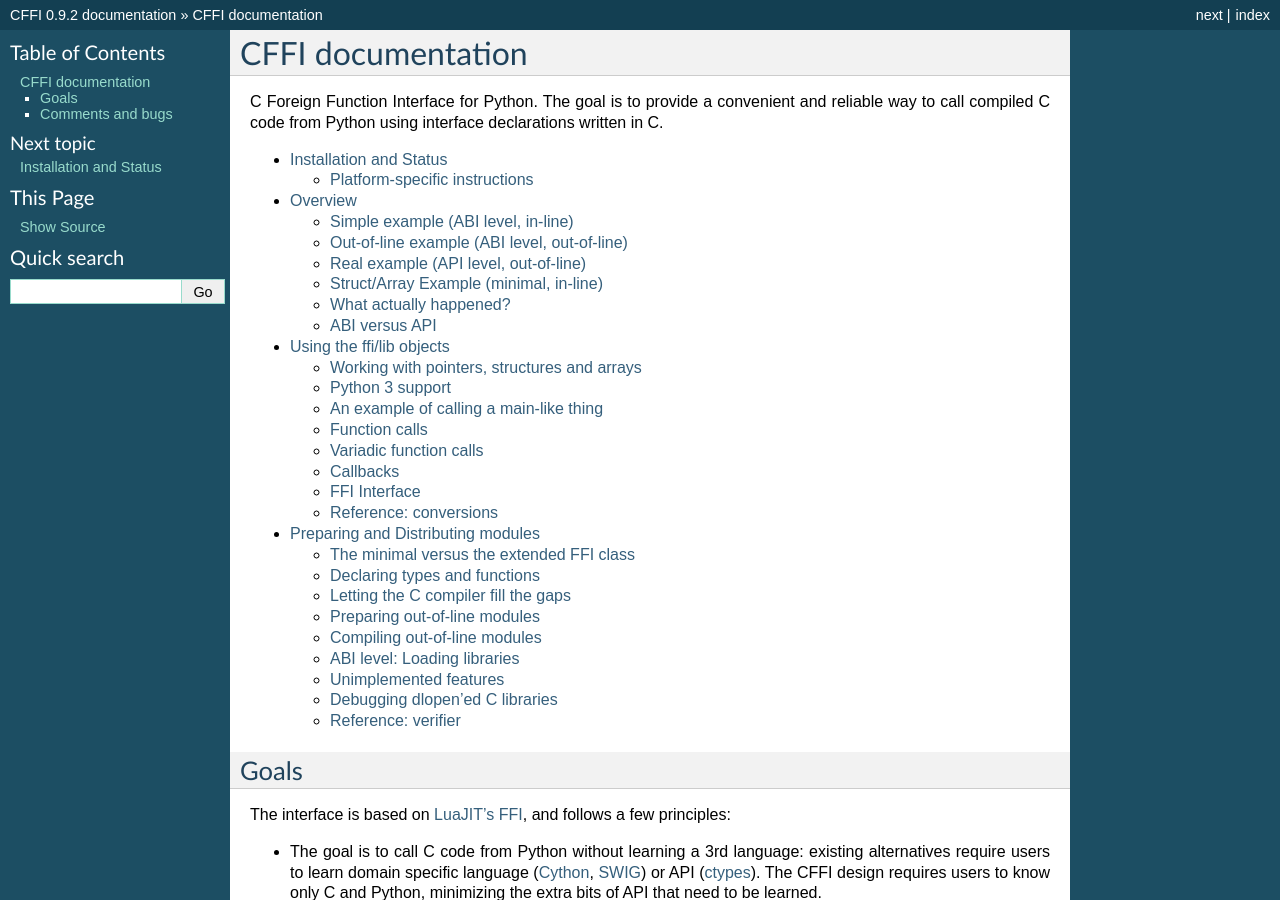
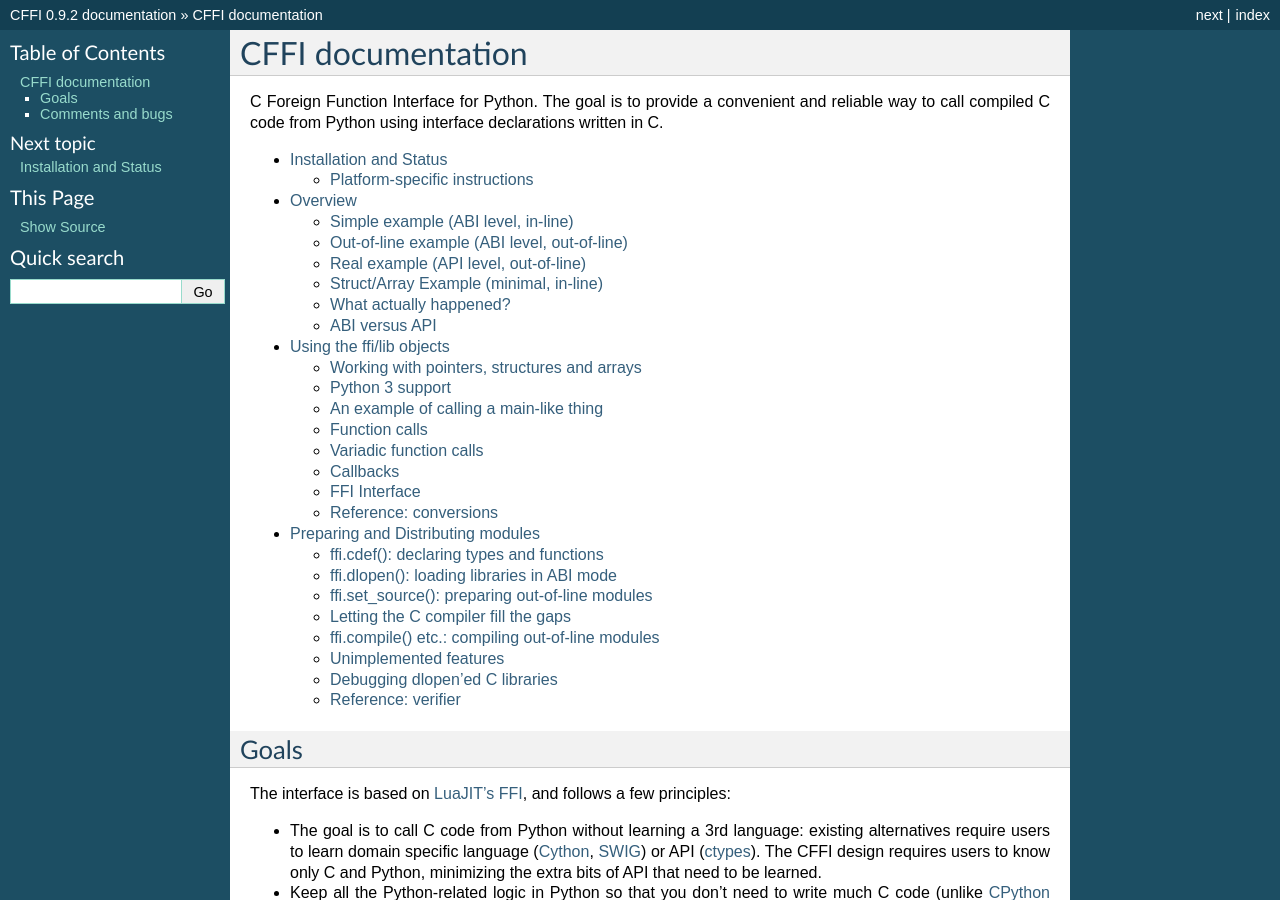
Before and after one commit to python-cffi/cffi, a Sphinx documentation site: the page built from doc/source/index.rst, in a window 1280 px wide and 900 px high. Built offline with Sphinx 7.4.7, drawn with Linux system fonts in a browser that asks for light colours; some of the changed lines change nothing that is shown.

Commit message:
in-progress

```diff
--- a/doc/source/cdef.rst
+++ b/doc/source/cdef.rst
@@ -2,37 +2,107 @@
 Preparing and Distributing modules
 ======================================
 
+There are three or four different ways to use CFFI in a project.
+In order of complexity:
 
-The minimal versus the extended FFI class
------------------------------------------
-
-CFFI contains actually two different ``FFI`` classes.  The page `Using
-the ffi/lib objects`_ describes the minimal functionality.  One of
-these two classes contains an extended API, described below.
-
-.. _`Using the ffi/lib objects`: using.html
-
-The minimal class is what you get with the out-of-line approach when
-you say ``from _example import ffi``.  The extended class is what you
-get when you say instead::
+* The **"in-line", "ABI mode"**::
 
     import cffi
 
     ffi = cffi.FFI()
+    ffi.cdef("C-like declarations")
+    lib = ffi.dlopen("libpath")
 
-Only the latter kind contains the methods described below, which are
-needed to make FFI objects from scratch or to compile them into
-out-of-line modules.
+    # use ffi and lib here
 
-The reason for this split of functionality is that out-of-line FFI
-objects can be used without loading at all the ``cffi`` package.  In
-fact, a regular program using CFFI out-of-line does not need anything
-from the ``cffi`` pure Python package at all (but still needs
-``_cffi_backend``, a C extension module).
+* The **"out-of-line",** but still **"ABI mode",** useful to organize
+  the code and reduce the import time::
+
+    # in a separate file "package/foo_build.py"
+    import cffi
+
+    ffi = cffi.FFI()
+    ffi.set_source("package._foo", None)
+    ffi.cdef("C-like declarations")
+
+    if __name__ == "__main__":
+        ffi.compile()
+
+  Running ``python foo_build.py`` produces a file ``_foo.py``, which
+  can then be imported in the main program::
+
+    from package._foo import ffi
+    lib = ffi.dlopen("libpath")
+
+    # use ffi and lib here
+
+* The **"out-of-line", "API mode"** gives you the most flexibility to
+  access a C library at the level of C, instead of at the binary
+  level::
+
+    # in a separate file "package/foo_build.py"
+    import cffi
+
+    ffi = cffi.FFI()
+    ffi.set_source("package._foo", "real C code")   # <=
+    ffi.cdef("C-like declarations with '...'")
+
+    if __name__ == "__main__":
+        ffi.compile()
+
+  Running ``python foo_build.py`` produces a file ``_foo.c`` and
+  invokes the C compiler to turn it into a file ``_foo.so`` (or
+  ``_foo.pyd`` or ``_foo.dylib``).  It is a C extension module which
+  can be imported in the main program::
+
+    from package._foo import ffi, lib
+    # no ffi.dlopen()
+
+    # use ffi and lib here
+
+* Finally, you can (but don't have to) use CFFI's **Distutils** or
+  **Setuptools integration** when writing a ``setup.py``.  For
+  Distutils (only in out-of-line API mode)::
+
+    # setup.py (requires CFFI to be installed first)
+    from distutils.core import setup
+
+    import foo_build   # possibly with sys.path tricks to find it
+
+    setup(
+        ...,
+        ext_modules=[foo_build.ffi.distutils_extension()],
+    )
+
+  For Setuptools (out-of-line, but works in ABI or API mode;
+  recommended)::
+
+    # setup.py (with automatic dependency tracking)
+    from setuptools import setup
+
+    setup(
+        ...,
+        setup_requires=["cffi>=1.0.dev0"],
+        cffi_modules=["path/to/foo_build.py:ffi"],
+        install_requires=["cffi>=1.0.dev0"],
+    )
+
+Note that CFFI actually contains two different ``FFI`` classes.  The
+page `Using the ffi/lib objects`_ describes the common functionality.
+This minimum is what you get in the ``from package._foo import ffi``
+lines above.  The extended ``FFI`` class is the one you get from
+``import cffi; ffi = cffi.FFI()``.  It has the same functionality (for
+in-line use), but also the extra methods described below (to prepare
+the FFI).
+
+The reason for this split of functionality is that a regular program
+using CFFI out-of-line does not need to import the ``cffi`` pure
+Python package at all.  (Internally it still needs ``_cffi_backend``,
+a C extension module that comes with CFFI.)
 
 
-Declaring types and functions
------------------------------
+ffi.cdef(): declaring types and functions
+-----------------------------------------
 
 **ffi.cdef(source)**: parses the given C source.
 It registers all the functions, types, constants and global variables in
@@ -40,7 +110,7 @@
 other functions.  Before you can access the functions and global
 variables, you need to give ``ffi`` another piece of information: where
 they actually come from (which you do with either ``ffi.dlopen()`` or
-``ffi.set_source()/ffi.compile()``).
+``ffi.set_source()``).
 
 .. _`all types listed above`:
 
@@ -80,7 +150,7 @@
 
 The declarations can also contain "``...``" at various places; these are
 placeholders that will be completed by the compiler.  More information
-about it in the next section.
+about it below in `Letting the C compiler fill the gaps`_.
 
 Note that all standard type names listed above are handled as
 *defaults* only (apart from the ones that are keywords in the C
@@ -89,6 +159,10 @@
 ignored.  (This is a bit hard to implement cleanly, so in some corner
 cases it might fail, notably with the error ``Multiple type specifiers
 with a type tag``.  Please report it as a bug if it does.)
+
+Multiple calls to ``ffi.cdef()`` are possible.  Beware that it can be
+slow to call ``ffi.cdef()`` a lot of times, a consideration that is
+important mainly in in-line mode.
 
 .. versionadded:: 0.8.2
    The ``ffi.cdef()`` call takes an optional
@@ -101,6 +175,111 @@
    far, which mean that they may be packed differently than on GCC.
    Also, this has no effect on structs declared with ``"...;"``---next
    section.)
+
+
+ffi.dlopen(): loading libraries in ABI mode
+-------------------------------------------
+
+``ffi.dlopen(libpath, [flags])``: this function opens a shared library and
+returns a module-like library object.  Use this when you are fine with
+the limitations of ABI-level access to the system.  In case of doubt, read
+again `ABI versus API`_ in the overview.
+
+.. _`ABI versus API`: overflow.html#abi-versus-api
+
+You can use the library object to call the functions previously
+declared by ``ffi.cdef()``, to read constants, and to read or write
+global variables.  Note that you can use a single ``cdef()`` to
+declare functions from multiple libraries, as long as you load each of
+them with ``dlopen()`` and access the functions from the correct one.
+
+The ``libpath`` is the file name of the shared library, which can
+contain a full path or not (in which case it is searched in standard
+locations, as described in ``man dlopen``), with extensions or not.
+Alternatively, if ``libpath`` is None, it returns the standard C library
+(which can be used to access the functions of glibc, on Linux).
+
+Let me state it again: this gives ABI-level access to the library, so
+you need to have all types declared manually exactly as they were
+while the library was made.  No checking is done.  Mismatches can
+cause random crashes.
+
+Note that only functions and global variables live in library objects;
+the types exist in the ``ffi`` instance independently of library objects.
+This is due to the C model: the types you declare in C are not tied to a
+particular library, as long as you ``#include`` their headers; but you
+cannot call functions from a library without linking it in your program,
+as ``dlopen()`` does dynamically in C.
+
+For the optional ``flags`` argument, see ``man dlopen`` (ignored on
+Windows).  It defaults to ``ffi.RTLD_NOW``.
+
+This function returns a "library" object that gets closed when it goes
+out of scope.  Make sure you keep the library object around as long as
+needed.  (Alternatively, the out-of-line FFIs have a method
+``ffi.dlclose(lib)``.)
+
+
+ffi.set_source(): preparing out-of-line modules
+-----------------------------------------------
+
+**ffi.set_source(module_name, c_header_source, [\*\*keywords...])**:
+prepare the ffi for producing out-of-line an external module called
+``module_name``.  *New in version 1.0.*
+
+``ffi.set_source()`` by itself does not write any file, but merely
+records its arguments for later.  It can therefore be called before or
+after ``ffi.cdef()``.
+
+In **ABI mode,** you call ``ffi.set_source(module_name, None)``.  The
+argument is the name (or dotted name inside a package) of the Python
+module to generate.  In this mode, no C compiler is called.
+
+In **API mode,** the ``c_header_source`` argument is a string that
+will be pasted into the .c file generated.  This piece of C code
+typically contains some ``#include``, but may also contain more,
+like definitions for custom "wrapper" C functions.  The goal is that
+the .c file can be generated like this::
+
+    #include <Python.h>
+
+    ...c_header_source...
+
+    ...magic code...
+
+where the "magic code" is automatically generated from the ``cdef()``.
+For example, if the ``cdef()`` contains ``int foo(int x);`` then the
+magic code will contain logic to call the function ``foo()`` with an
+integer argument, itself wrapped inside some CPython or PyPy-specific
+code.
+
+The keywords arguments to ``set_source()`` control how the C compiler
+will be called.  They are passed directly to distutils_ or setuptools_
+and include at least ``sources``, ``include_dirs``, ``define_macros``,
+``undef_macros``, ``libraries``, ``library_dirs``, ``extra_objects``,
+``extra_compile_args`` and ``extra_link_args``.  You typically need at
+least ``libraries=['foo']`` in order to link with ``libfoo.so`` or
+``libfoo.so.X.Y``, or ``foo.dll`` on Windows.  The ``sources`` is a
+list of extra .c files compiled and linked together (the file
+``module_name.c`` is always generated and automatically added as the
+first argument to ``sources``).  See the distutils documentations for
+`more information about the other arguments`__.
+
+.. __: http://docs.python.org/distutils/setupscript.html#library-options
+.. _distutils: http://docs.python.org/distutils/setupscript.html#describing-extension-modules
+.. _setuptools: https://pythonhosted.org/setuptools/setuptools.html
+
+An extra keyword argument processed internally is
+``source_extension``, defaulting to ``".c"``.  The file generated will
+be actually called ``module_name + source_extension``.  Example for
+C++ (but note that there are a few known issues of C-versus-C++
+compatibility left)::
+
+    ffi.set_source("mymodule", '''
+    extern "C" {
+        int somefunc(int somearg) { return real_cpp_func(somearg); }
+    }
+    ''', source_extension='.cpp')
 
 
 Letting the C compiler fill the gaps
@@ -116,9 +295,9 @@
 *  other arguments are checked: you get a compilation warning or error
    if you pass a ``int *`` argument to a function expecting a ``long *``.
 
-*  similarly, most things declared in the ``cdef()`` are checked, to
-   the best we implemented so far; mistakes give compilation warnings
-   or errors.
+*  similarly, most other things declared in the ``cdef()`` are checked,
+   to the best we implemented so far; mistakes give compilation
+   warnings or errors.
 
 Moreover, you can use "``...``" (literally, dot-dot-dot) in the
 ``cdef()`` at various places, in order to ask the C compiler to fill
@@ -130,7 +309,7 @@
    This declaration will be corrected by the compiler.  (But note that you
    can only access fields that you declared, not others.)  Any ``struct``
    declaration which doesn't use "``...``" is assumed to be exact, but this is
-   checked: you get an error if it is not.
+   checked: you get an error if it is not correct.
 
 *  unknown types: the syntax "``typedef ... foo_t;``" declares the type
    ``foo_t`` as opaque.  Useful mainly for when the API takes and returns
@@ -149,7 +328,8 @@
    length is completed by the C compiler.  (Only the outermost array
    may have an unknown length, in case of array-of-array.)
    This is slightly different from "``int n[];``", because the latter
-   means that the length is not known even to the C compiler.
+   means that the length is not known even to the C compiler, and thus
+   no attempt is made to complete it.
 
 *  enums: if you don't know the exact order (or values) of the declared
    constants, then use this syntax: "``enum foo { A, B, C, ... };``"
@@ -184,113 +364,23 @@
 different declarations).
 
 
-Preparing out-of-line modules
------------------------------
+ffi.compile() etc.: compiling out-of-line modules
+-------------------------------------------------
 
-**ffi.set_source(module_name, c_header_source, [\*\*keywords...])**:
-prepare the ffi for producing out-of-line an external module called
-``module_name``.  *New in version 1.0.*
+You can use one of the following functions to actually generate the
+.py or .c file prepared with ``ffi.set_source()`` and ``ffi.cdef()``.
 
-The final goal is to produce an external module so that ``from
-module_name import ffi`` gives a fast-loading, and possibly
-C-compiler-completed, version of ``ffi``.  This method
-``ffi.set_source()`` is typically called from a separate
-``*_build.py`` file that only contains the logic to build this
-external module.  Note that ``ffi.set_source()`` by itself does not
-write any file, but merely records its arguments for later.  It can be
-called before the ``ffi.cdef()`` or after.  See examples in the
-overview_.
+**ffi.compile(tmpdir='.'):** explicitly generate the .py or .c file,
+and (in the second case) compile it.  The output file is (or are) put
+in the directory given by ``tmpdir``.
 
-.. _overview: overview.html
+**ffi.emit_python_code(filename):** same as ``ffi.compile()`` in ABI
+mode (i.e. checks that ``ffi.compile()`` would have generated a Python
+file).  The file to write is explicitly named.
 
-The ``module_name`` can be a dotted name, in case you want to generate
-the module inside a package.
-
-The ``c_header_source`` is either some C source code or None.  If it
-is None, the external module produced will be a pure Python module; no
-C compiler is needed, but you cannot use the ``"..."`` syntax in the
-``cdef()``.
-
-On the other hand, if ``c_header_source`` is not None, then you can
-use ``"..."`` in the ``cdef()``.  In this case, you must plan the
-``c_header_source`` to be a string containing C code that will be
-directly pasted in the generated C "source" file, like this::
-
-    ...some internal declarations using the '_cffi_' prefix...
-
-    "c_header_source", pasted directly
-
-    ...some magic code to complete all the "..." from the cdef
-    ...declaration of helper functions and static data structures
-    ...and some standard CPython C extension module code
-
-This makes a CPython C extension module (with a tweak to be
-efficiently compiled on PyPy too).  The ``c_header_source`` should
-contain the ``#include`` and other declarations needed to bring in all
-functions, constants, global variables and types mentioned in the
-``cdef()``.  The "magic code" that follows will complete, check, and
-describe them as static data structures.  When you finally import this
-module, these static data structures will be attached to the ``ffi``
-and ``lib`` objects.
-
-The ``keywords`` arguments are XXXXXXXXX
+**ffi.emit_c_code(filename):** generate the given .c file.
 
 
-Compiling out-of-line modules
------------------------------
-
-Once an FFI object has been prepared, we must really generate the
-.py/.c and possibly compile it.  There are several ways.
-
-**ffi.compile(tmpdir='.'):** explicitly generate the .py/.c and (in
-the second case) compile it.  The output file(s) are in the directory
-given by ``tmpdir``.  This is suitable for
-xxxxxxxxxxxxx
-
-
-
-.. _loading-libraries:
-
-ABI level: Loading libraries
-----------------------------
-
-``ffi.dlopen(libpath, [flags])``: this function opens a shared library and
-returns a module-like library object.  Use this when you are fine with
-the limitations of ABI-level access to the system.  In case of doubt, read
-again `ABI versus API`_ in the overview.
-
-.. _`ABI versus API`: overflow.html#abi-versus-api
-
-You can use the library object to call the functions previously
-declared by ``ffi.cdef()``, to read constants, and to read or write
-global variables.  Note that you can use a single ``cdef()`` to
-declare functions from multiple libraries, as long as you load each of
-them with ``dlopen()`` and access the functions from the correct one.
-
-The ``libpath`` is the file name of the shared library, which can
-contain a full path or not (in which case it is searched in standard
-locations, as described in ``man dlopen``), with extensions or not.
-Alternatively, if ``libpath`` is None, it returns the standard C library
-(which can be used to access the functions of glibc, on Linux).
-
-Let me state it again: this gives ABI-level access to the library, so
-you need to have all types declared manually exactly as they were
-while the library was made.  No checking is done.
-
-Note that only functions and global variables are in library objects;
-types exist in the ``ffi`` instance independently of library objects.
-This is due to the C model: the types you declare in C are not tied to a
-particular library, as long as you ``#include`` their headers; but you
-cannot call functions from a library without linking it in your program,
-as ``dlopen()`` does dynamically in C.
-
-For the optional ``flags`` argument, see ``man dlopen`` (ignored on
-Windows).  It defaults to ``ffi.RTLD_NOW``.
-
-This function returns a "library" object that gets closed when it goes
-out of scope.  Make sure you keep the library object around as long as
-needed.  (Alternatively, the out-of-line FFIs have a method
-``ffi.dlclose()``.)
 
 
 
@@ -432,19 +522,6 @@
    some advanced macros (see the example of ``getyx()`` in
    `demo/_curses.py`_).
 
-*  ``sources``, ``include_dirs``,
-   ``define_macros``, ``undef_macros``, ``libraries``,
-   ``library_dirs``, ``extra_objects``, ``extra_compile_args``,
-   ``extra_link_args`` (keyword arguments): these are used when
-   compiling the C code, and are passed directly to distutils_.  You
-   typically need at least ``libraries=['foo']`` in order to link with
-   ``libfoo.so`` or ``libfoo.so.X.Y``, or ``foo.dll`` on Windows.  The
-   ``sources`` is a list of extra .c files compiled and linked together.  See
-   the distutils documentation for `more information about the other
-   arguments`__.
-
-.. __: http://docs.python.org/distutils/setupscript.html#library-options
-.. _distutils: http://docs.python.org/distutils/setupscript.html#describing-extension-modules
 .. _`demo/_curses.py`: https://bitbucket.org/cffi/cffi/src/default/demo/_curses.py
 
 .. versionadded:: 0.4
@@ -477,16 +554,6 @@
    check.  Be sure to have other means of clearing the ``tmpdir``
    whenever you change your sources.
 
-.. versionadded:: 0.9
-   You can give C++ source code in ``ffi.verify()``:
-
-::
-
-     ext = ffi.verify(r'''
-         extern "C" {
-             int somefunc(int somearg) { return real_cpp_func(somearg); }
-         }
-     ''', source_extension='.cpp', extra_compile_args=['-std=c++11'])
 
 .. versionadded:: 0.9
    The optional ``flags`` argument has been added, see ``man dlopen`` (ignored
@@ -530,3 +597,8 @@
 and afterwards we don't check if they set a Python exception, for
 example.  You may work around it, but mixing CFFI with ``Python.h`` is
 not recommended.
+
+
+
+
+cffi_modules, now with the *path as a filename*!
```
